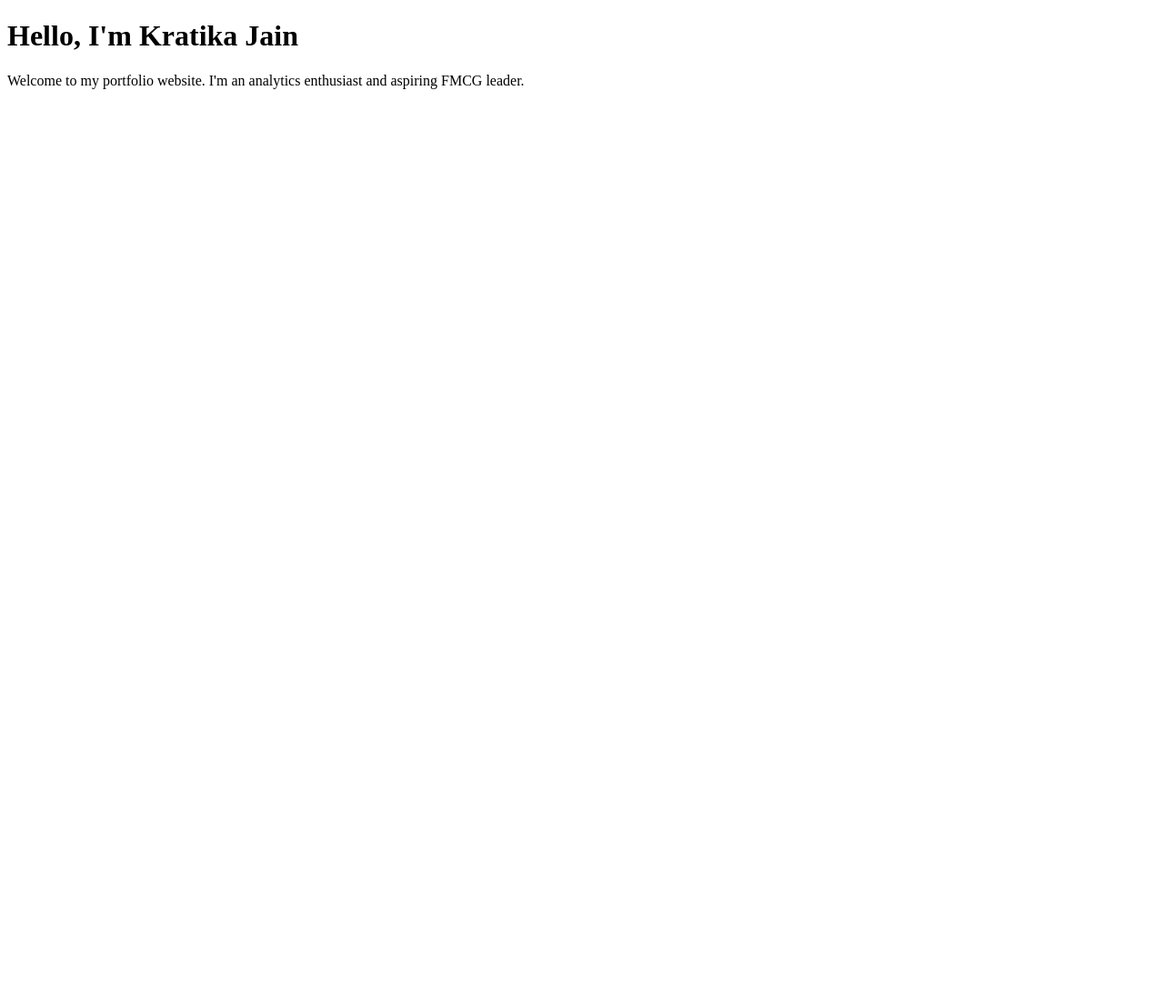
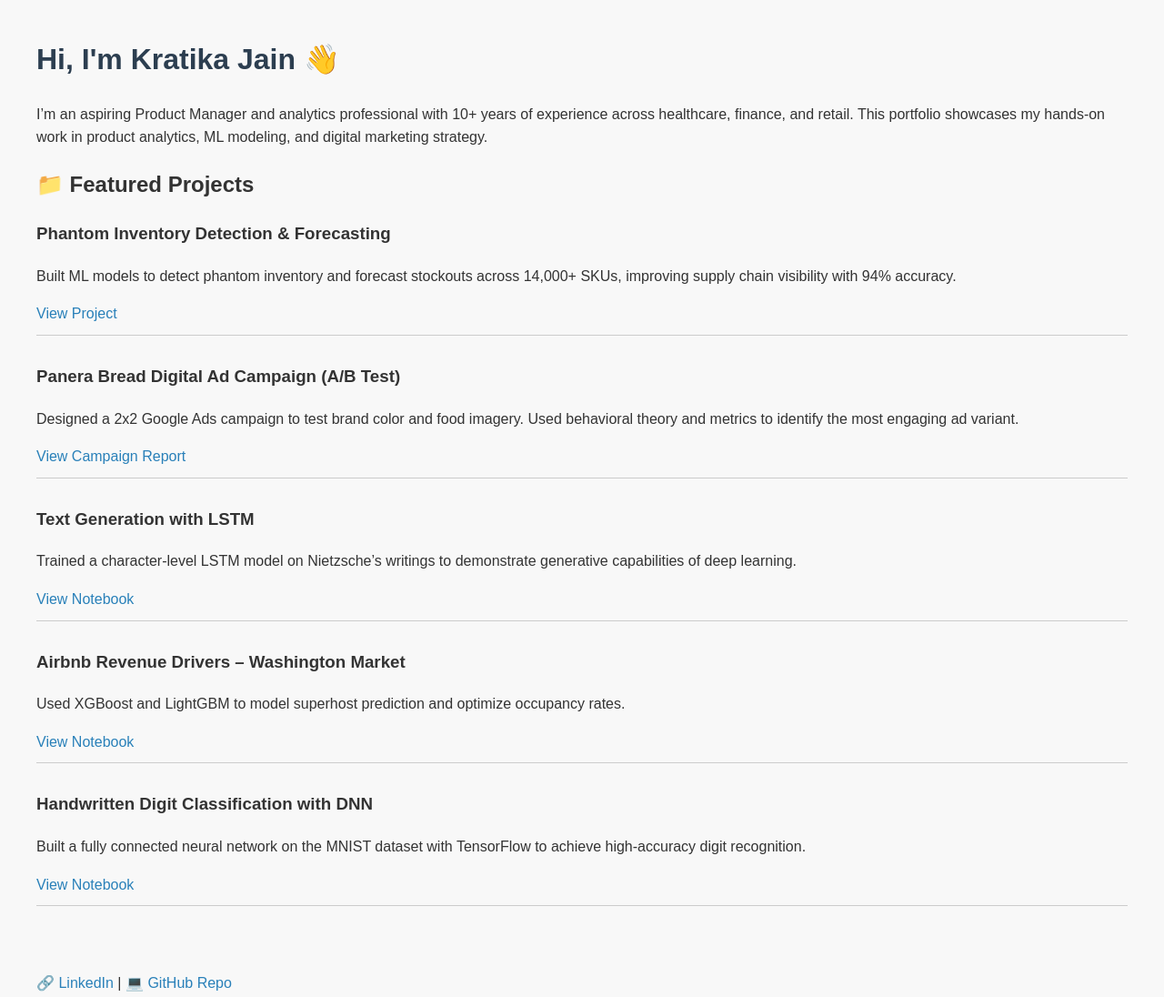
Before and after one commit to Kratika22/insightsbykratika.github.io, a plain HTML site: page index.html in a window 1280 px wide. Shown: the whole page at 91% size. Before the commit the page ends 800 px from the top, so only its background shows below. Drawn offline with Linux system fonts and the light colour scheme.

Commit message:
Update index.html

```diff
--- a/index.html
+++ b/index.html
@@ -1,11 +1,68 @@
 <!DOCTYPE html>
-<html>
+<html lang="en">
 <head>
-  <title>Kratika Jain | Portfolio</title>
   <meta charset="UTF-8" />
+  <meta name="viewport" content="width=device-width, initial-scale=1.0"/>
+  <title>Kratika Jain | Product & Analytics Portfolio</title>
+  <style>
+    body {
+      font-family: Arial, sans-serif;
+      margin: 40px;
+      line-height: 1.6;
+      background-color: #f8f8f8;
+      color: #333;
+    }
+    h1 {
+      color: #2c3e50;
+    }
+    a {
+      color: #2980b9;
+      text-decoration: none;
+    }
+    .project {
+      margin-bottom: 30px;
+      padding-bottom: 10px;
+      border-bottom: 1px solid #ccc;
+    }
+  </style>
 </head>
 <body>
-  <h1>Hello, I'm Kratika Jain</h1>
-  <p>Welcome to my portfolio website. I'm an analytics enthusiast and aspiring FMCG leader.</p>
+  <h1>Hi, I'm Kratika Jain 👋</h1>
+  <p>I’m an aspiring Product Manager and analytics professional with 10+ years of experience across healthcare, finance, and retail. This portfolio showcases my hands-on work in product analytics, ML modeling, and digital marketing strategy.</p>
+
+  <h2>📁 Featured Projects</h2>
+
+  <div class="project">
+    <h3>Phantom Inventory Detection & Forecasting</h3>
+    <p>Built ML models to detect phantom inventory and forecast stockouts across 14,000+ SKUs, improving supply chain visibility with 94% accuracy.</p>
+    <a href="Phantom Inventory Detection and Out-of-Stock Forecasting.ipynb" target="_blank">View Project</a>
+  </div>
+
+  <div class="project">
+    <h3>Panera Bread Digital Ad Campaign (A/B Test)</h3>
+    <p>Designed a 2x2 Google Ads campaign to test brand color and food imagery. Used behavioral theory and metrics to identify the most engaging ad variant.</p>
+    <a href="Digital Google Ad Campaign.pdf" target="_blank">View Campaign Report</a>
+  </div>
+
+  <div class="project">
+    <h3>Text Generation with LSTM</h3>
+    <p>Trained a character-level LSTM model on Nietzsche’s writings to demonstrate generative capabilities of deep learning.</p>
+    <a href="Text Generation with LSTM Using Nietzsche.ipynb" target="_blank">View Notebook</a>
+  </div>
+
+  <div class="project">
+    <h3>Airbnb Revenue Drivers – Washington Market</h3>
+    <p>Used XGBoost and LightGBM to model superhost prediction and optimize occupancy rates.</p>
+    <a href="Airbnb Revenue Drivers.ipynb" target="_blank">View Notebook</a>
+  </div>
+
+  <div class="project">
+    <h3>Handwritten Digit Classification with DNN</h3>
+    <p>Built a fully connected neural network on the MNIST dataset with TensorFlow to achieve high-accuracy digit recognition.</p>
+    <a href="Handwritten Digit Classification with DNN.ipynb" target="_blank">View Notebook</a>
+  </div>
+
+  <br>
+  <p>🔗 <a href="https://www.linkedin.com/in/kratika-jain-b0244b46/" target="_blank">LinkedIn</a> | 💻 <a href="https://github.com/Kratika22/myportfolio" target="_blank">GitHub Repo</a></p>
 </body>
 </html>
```
